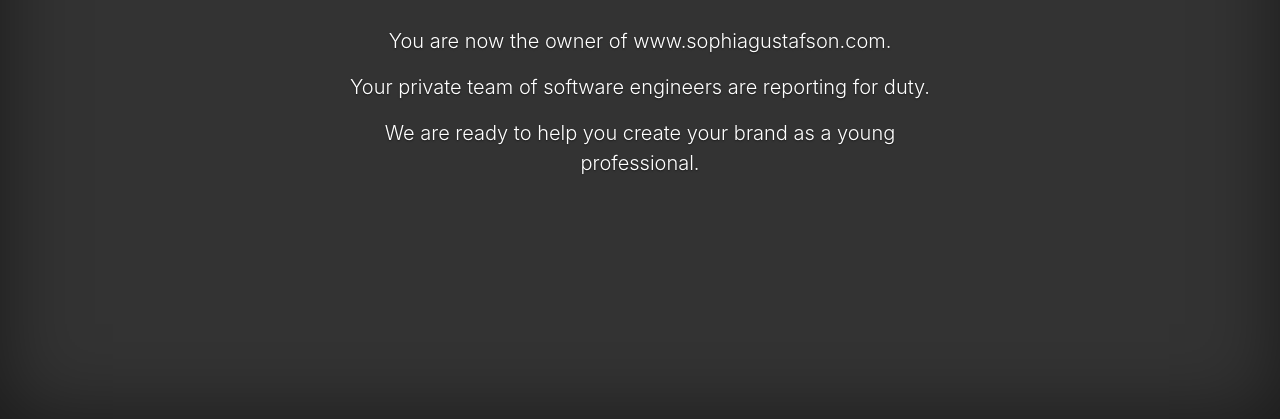
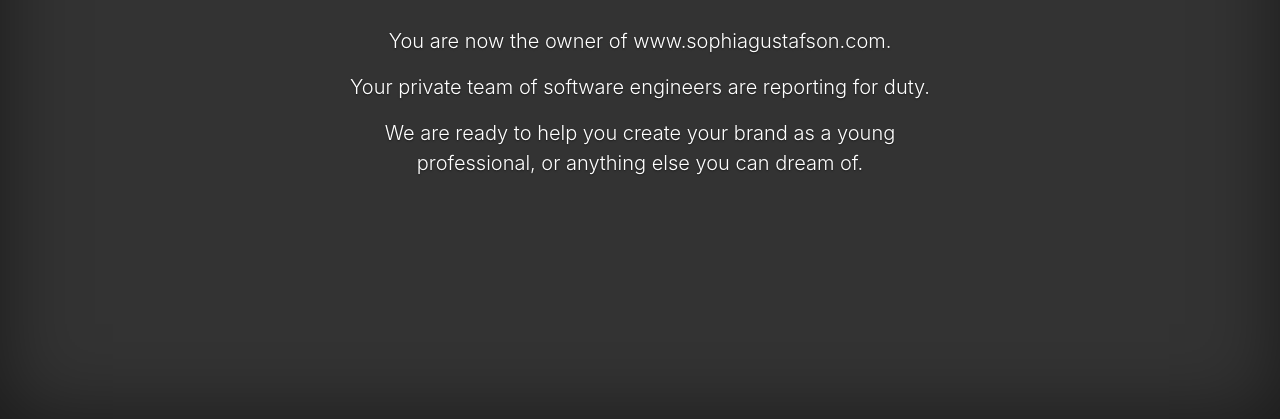
Before and after one commit to rsskga/sophia, a plain HTML site: page index.html in a window 1280 px wide. Shown: the part 381-800 px from the top of the page. Drawn offline with nearby package versions, Linux system fonts and the light colour scheme.

Commit message:
Birthday wish edit.

```diff
--- a/index.html
+++ b/index.html
@@ -43,7 +43,7 @@
                 Your private team of software engineers are reporting for duty.
             </p>
             <p class="lead">
-                We are ready to help you create your brand as a young professional.
+                We are ready to help you create your brand as a young professional, or anything else you can dream of.
             </p>
         </main>
 
```
